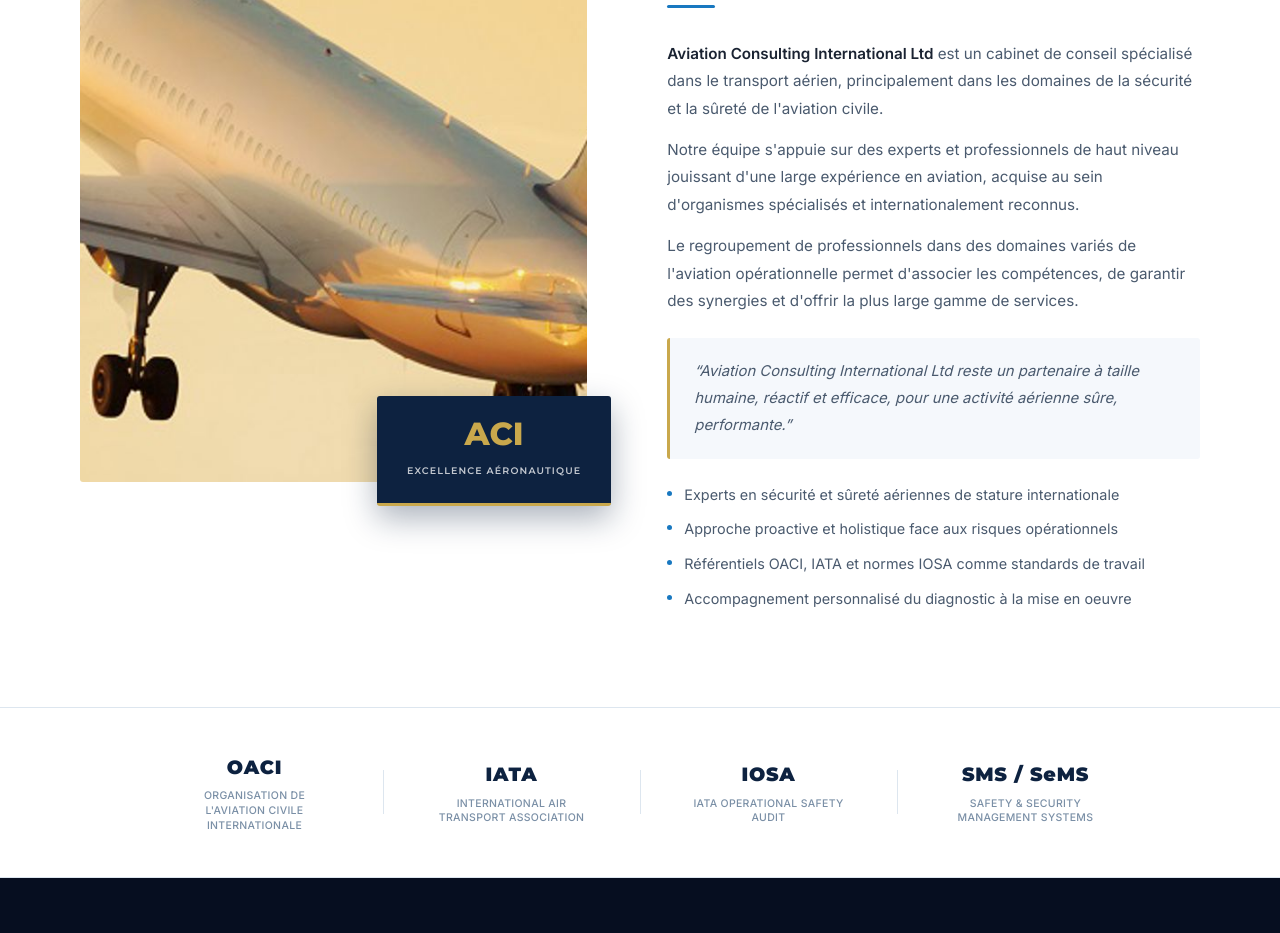
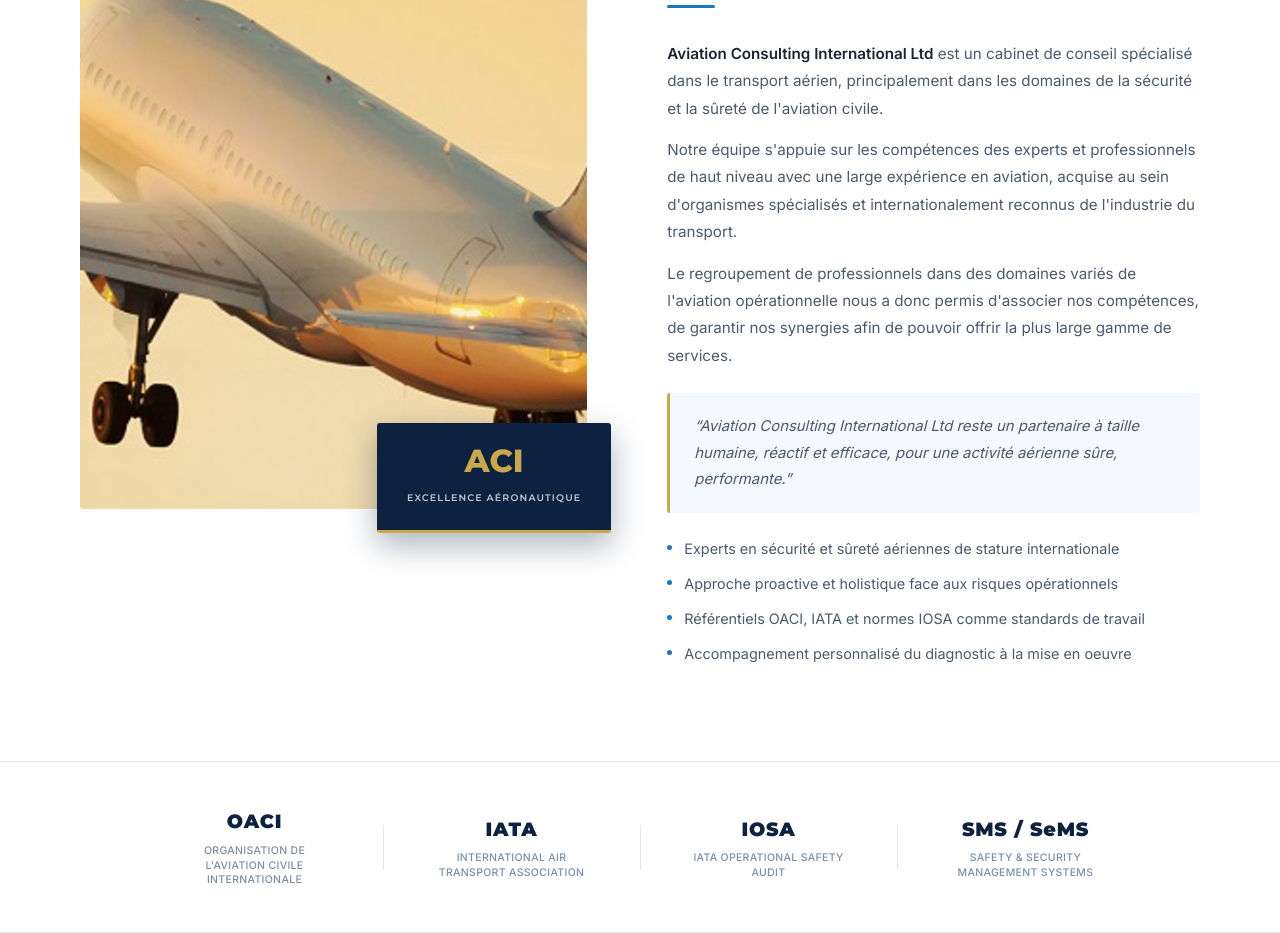
Before and after one commit to idy-00/aciaviation, a React (Vite) app: page / in a window 1280 px wide. Shown: the part 1220-2153 px from the top of the page. Built offline with nearby package versions, Linux system fonts and the light colour scheme.

Commit message:
fix(content): textes exacts client About et QuiSommesNous

```diff
--- a/src/components/About.jsx
+++ b/src/components/About.jsx
@@ -24,10 +24,10 @@
             <strong>Aviation Consulting International Ltd</strong> est un cabinet de conseil spécialisé dans le transport aérien, principalement dans les domaines de la sécurité et la sûreté de l&apos;aviation civile.
           </p>
           <p>
-            Notre équipe s&apos;appuie sur des experts et professionnels de haut niveau jouissant d&apos;une large expérience en aviation, acquise au sein d&apos;organismes spécialisés et internationalement reconnus.
+            Notre équipe s&apos;appuie sur les compétences des experts et professionnels de haut niveau avec une large expérience en aviation, acquise au sein d&apos;organismes spécialisés et internationalement reconnus de l&apos;industrie du transport.
           </p>
           <p>
-            Le regroupement de professionnels dans des domaines variés de l&apos;aviation opérationnelle permet d&apos;associer les compétences, de garantir des synergies et d&apos;offrir la plus large gamme de services.
+            Le regroupement de professionnels dans des domaines variés de l&apos;aviation opérationnelle nous a donc permis d&apos;associer nos compétences, de garantir nos synergies afin de pouvoir offrir la plus large gamme de services.
           </p>
 
           <blockquote className="about-vision">
--- a/src/components/QuiSommesNous.jsx
+++ b/src/components/QuiSommesNous.jsx
@@ -5,16 +5,16 @@
     <section className="section quisommes-section">
       <div className="container quisommes-layout">
         <div className="quisommes-left">
-          <div className="eyebrow">À propos d'ACI</div>
+          <div className="eyebrow">À propos de ACI-AVIATION</div>
           <h2 className="section-title">Qui sommes-nous&nbsp;?</h2>
           <div className="divider" />
         </div>
         <div className="quisommes-right">
           <p>
-            Le regroupement de professionnels dans des domaines variés de l'aviation opérationnelle permet d'associer les compétences, de garantir des synergies et d'offrir la plus large gamme de services et de prestations.
+            Aviation Consulting International Ltd s'appuie sur le savoir-faire d'experts et de professionnels de haut niveau pour la plupart en activité ou ayant évolué dans différents secteurs de l'industrie du transport aérien et de l'aéronautique, jouissant d'une large expérience en aviation acquise au sein d'organismes spécialisés et internationalement reconnus.
           </p>
           <p>
-            Aviation Consulting International Ltd s'appuie sur le savoir-faire d'experts et de professionnels de haut niveau jouissant notamment d'une large expérience en aviation acquise au sein d'organismes spécialisés et internationalement reconnus.
+            Ce regroupement de professionnels spécialisés à travers des domaines variés de l'aviation opérationnelle, nous a permis d'associer nos compétences, de garantir nos synergies avec nos partenaires pour offrir la plus large gamme de services ainsi que des prestations de qualité.
           </p>
         </div>
       </div>
```
